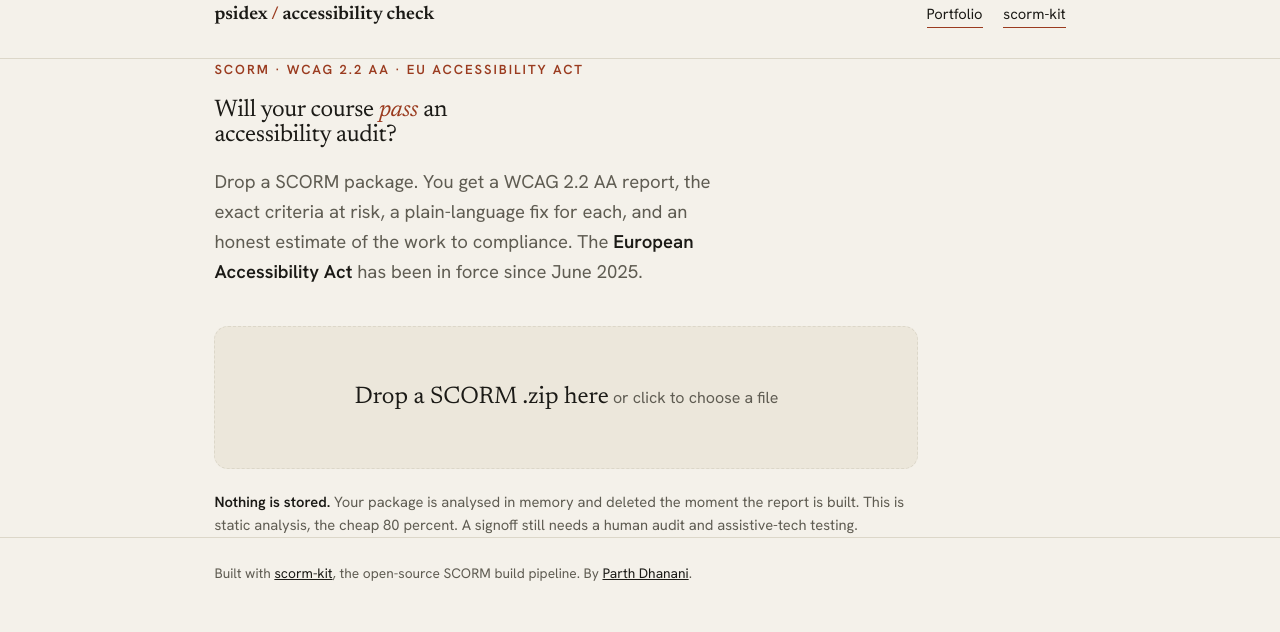
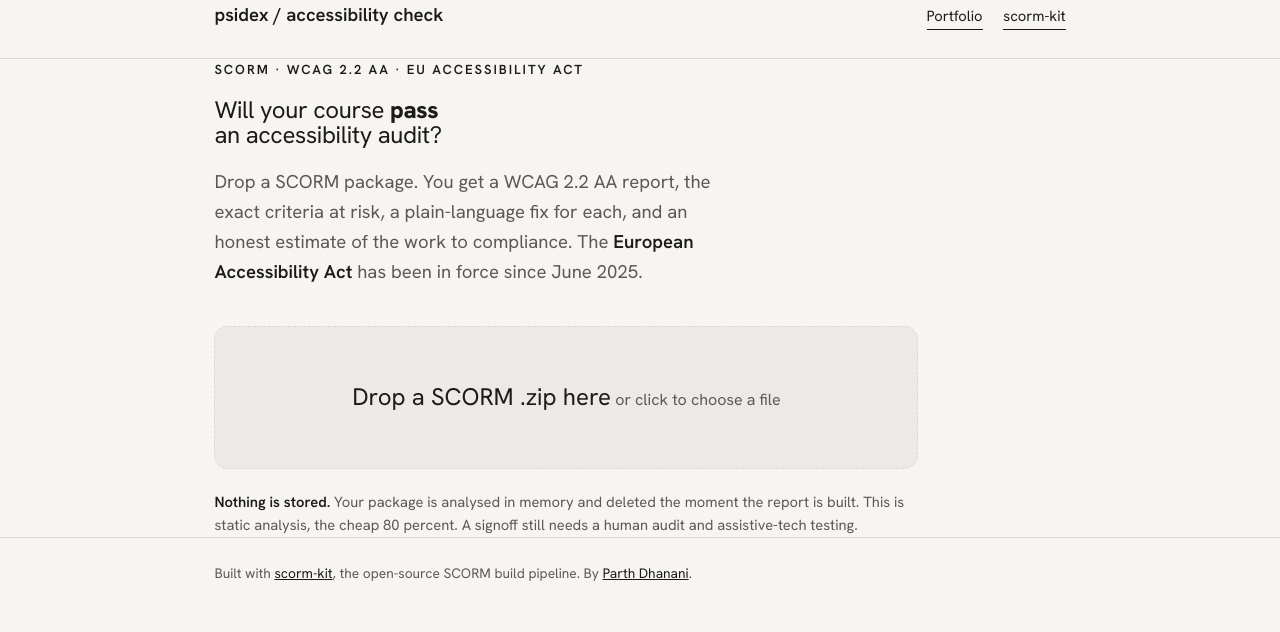
Before and after one commit to parthdhanani/eaa-tool, a Flask app: page / in a window 1280 px wide. Shown: the top 632 px of the page. Run offline with Flask 3, Linux system fonts and the light colour scheme; parts of the project's set-up code (start-up, migrations or seed data) failed here and were passed over.

Commit message:
Reskin UI to monochrome (drop warm-editorial palette)
Switch warm cream/terracotta/Newsreader to the grayscale Hanken brand;
drop serif + italic emphasis, desaturate WCAG pass/warn/fail colors.

Co-Authored-By: Claude Opus 4.8 <noreply@anthropic.com>

```diff
--- a/templates/index.html
+++ b/templates/index.html
@@ -7,12 +7,12 @@
 <meta name="description" content="Drop a SCORM package and get a WCAG 2.2 AA and EU Accessibility Act report, with a plain-language fix list and a remediation estimate. Analysed in memory, never stored.">
 <link rel="preconnect" href="https://fonts.googleapis.com">
 <link rel="preconnect" href="https://fonts.gstatic.com" crossorigin>
-<link href="https://fonts.googleapis.com/css2?family=Newsreader:ital,opsz,wght@0,6..72,400;0,6..72,500;0,6..72,600;1,6..72,400;1,6..72,500&family=Hanken+Grotesk:wght@400;500;600;700&display=swap" rel="stylesheet">
+<link href="https://fonts.googleapis.com/css2?family=Hanken+Grotesk:wght@400;500;600;700;800&display=swap" rel="stylesheet">
 <style>
   :root{
-    --paper:#f4f1ea; --ink:#1b1a16; --soft:#5f5c52; --rule:#dcd7c9;
-    --terra:#9a3b1f; --terra-soft:#9a3b1f14; --jade:#46605a; --panel:#ece7db;
-    --bad:#9a3b1f; --warn:#9a6a1f; --ok:#46605a;
+    --paper:#f6f5f3; --ink:#1c1b1a; --soft:#5c5955; --rule:#dcd9d5;
+    --terra:#1c1b1a; --terra-soft:#1c1b1a0d; --jade:#44423f; --panel:#ece9e6;
+    --bad:#8a2f22; --warn:#6b5d3f; --ok:#44423f;
   }
   *{box-sizing:border-box;margin:0;padding:0}
   html{scroll-behavior:smooth}
@@ -28,16 +28,16 @@
 
   header{border-bottom:1px solid var(--rule)}
   header .wrap{display:flex;justify-content:space-between;align-items:baseline;min-height:58px;gap:1rem;flex-wrap:wrap}
-  .brand{font-family:'Newsreader',serif;font-weight:600;font-size:1.16rem}
+  .brand{font-family:'Hanken Grotesk',sans-serif;font-weight:600;font-size:1.16rem}
   .brand span{color:var(--terra)}
   header nav{font-size:.92rem;color:var(--soft);display:flex;gap:1.3rem}
   header nav a{color:var(--ink);text-decoration:none;border-bottom:1px solid var(--terra);padding-bottom:1px}
 
   main{padding:clamp(2.4rem,6vw,4.5rem) 0 4rem}
   .eyebrow{font-size:.82rem;letter-spacing:.15em;text-transform:uppercase;color:var(--terra);font-weight:600;margin-bottom:1.1rem}
-  h1{font-family:'Newsreader',serif;font-weight:400;letter-spacing:-.015em;
+  h1{font-family:'Hanken Grotesk',sans-serif;font-weight:400;letter-spacing:-.015em;
     font-size:clamp(2.1rem,1.3rem+3.4vw,3.7rem);line-height:1.04;margin-bottom:1.2rem;max-width:18ch}
-  h1 em{font-style:italic;color:var(--terra)}
+  h1 em{font-style:normal;font-weight:800;color:var(--ink)}
   .lede{color:var(--soft);font-size:1.16rem;max-width:50ch;margin-bottom:2.4rem}
   .lede b{color:var(--ink);font-weight:600}
 
@@ -45,7 +45,7 @@
   .drop{display:block;border:1.5px dashed var(--rule);border-radius:14px;background:var(--panel);
     padding:clamp(2rem,5vw,3.2rem);text-align:center;cursor:pointer;transition:border-color .18s ease,background .18s ease;max-width:44rem}
   .drop:hover,.drop.over{border-color:var(--terra);background:var(--terra-soft)}
-  .drop .big{font-family:'Newsreader',serif;font-size:1.5rem;margin-bottom:.4rem}
+  .drop .big{font-family:'Hanken Grotesk',sans-serif;font-size:1.5rem;margin-bottom:.4rem}
   .drop .sub{color:var(--soft);font-size:1rem}
   .drop input{position:absolute;width:1px;height:1px;opacity:0;overflow:hidden}
   .fineprint{margin-top:1.3rem;font-size:.92rem;color:var(--soft);max-width:44rem}
@@ -68,19 +68,19 @@
 
   .scorerow{display:grid;grid-template-columns:auto 1fr;gap:clamp(1.4rem,4vw,3rem);align-items:end;
     padding-bottom:1.6rem;border-bottom:2px solid var(--ink);margin-bottom:1.6rem}
-  .score .num{font-family:'Newsreader',serif;font-weight:500;font-size:clamp(3.6rem,2rem+8vw,6.2rem);line-height:.85;letter-spacing:-.02em}
+  .score .num{font-family:'Hanken Grotesk',sans-serif;font-weight:500;font-size:clamp(3.6rem,2rem+8vw,6.2rem);line-height:.85;letter-spacing:-.02em}
   .score .num i{font-style:normal;font-size:.36em;color:var(--soft);font-weight:400}
-  .score .verdict{font-family:'Newsreader',serif;font-style:italic;font-size:1.3rem;margin-top:.5rem}
+  .score .verdict{font-family:'Hanken Grotesk',sans-serif;font-style:normal;font-size:1.3rem;margin-top:.5rem}
   .v-compliant{color:var(--ok)} .v-minor{color:var(--jade)} .v-work{color:var(--warn)} .v-bad{color:var(--bad)}
   .measure{height:6px;background:var(--rule);border-radius:3px;overflow:hidden;margin-bottom:1rem}
   .measure i{display:block;height:100%;background:var(--terra);border-radius:3px;width:0;transition:width .8s cubic-bezier(.2,.7,.2,1)}
   .tally{display:flex;flex-wrap:wrap;gap:1.6rem 2.4rem}
   .tally div{display:flex;flex-direction:column}
-  .tally .t-n{font-family:'Newsreader',serif;font-size:1.7rem;line-height:1}
+  .tally .t-n{font-family:'Hanken Grotesk',sans-serif;font-size:1.7rem;line-height:1}
   .tally .t-n.bad{color:var(--bad)} .tally .t-n.warn{color:var(--warn)}
   .tally .t-l{font-size:.86rem;color:var(--soft);margin-top:.2rem;text-transform:uppercase;letter-spacing:.07em}
 
-  .effort{font-family:'Newsreader',serif;font-style:italic;font-size:1.32rem;color:var(--terra);margin:0 0 2rem}
+  .effort{font-family:'Hanken Grotesk',sans-serif;font-style:normal;font-size:1.32rem;color:var(--terra);margin:0 0 2rem}
   .effort b{font-style:normal;font-weight:600}
 
   .seclabel{font-size:.82rem;letter-spacing:.15em;text-transform:uppercase;color:var(--terra);font-weight:600;margin-bottom:1rem}
@@ -89,7 +89,7 @@
   details.row summary{list-style:none;cursor:pointer;padding:1.05rem .2rem;display:grid;
     grid-template-columns:auto auto 1fr auto;gap:.9rem;align-items:baseline}
   details.row summary::-webkit-details-marker{display:none}
-  .sc{font-family:'Newsreader',serif;font-weight:600;font-size:1.08rem;min-width:3.4rem}
+  .sc{font-family:'Hanken Grotesk',sans-serif;font-weight:600;font-size:1.08rem;min-width:3.4rem}
   .lvl{font-size:.72rem;font-weight:700;letter-spacing:.05em;border:1px solid var(--rule);border-radius:999px;
     padding:.12rem .5rem;color:var(--soft);align-self:center}
   .cname{color:var(--ink)}
@@ -101,10 +101,10 @@
   .fix b{font-weight:600}
   ul.items{list-style:none}
   ul.items li{padding:.4rem 0;border-top:1px dotted var(--rule);font-size:.94rem;color:var(--soft)}
-  ul.items li code{font-family:'Newsreader',serif;font-style:italic;color:var(--ink)}
+  ul.items li code{font-family:'Hanken Grotesk',sans-serif;font-style:normal;color:var(--ink)}
   .loc{color:var(--ink);font-weight:600}
 
-  .clean{padding:1.6rem 0;font-family:'Newsreader',serif;font-style:italic;font-size:1.4rem;color:var(--ok)}
+  .clean{padding:1.6rem 0;font-family:'Hanken Grotesk',sans-serif;font-style:normal;font-size:1.4rem;color:var(--ok)}
   .disclaimer{margin-top:2.4rem;font-size:.9rem;color:var(--soft);max-width:50ch}
   .again{margin-top:2rem}
   .btn{display:inline-flex;align-items:center;min-height:46px;padding:0 1.3rem;border-radius:8px;font-weight:600;
```
